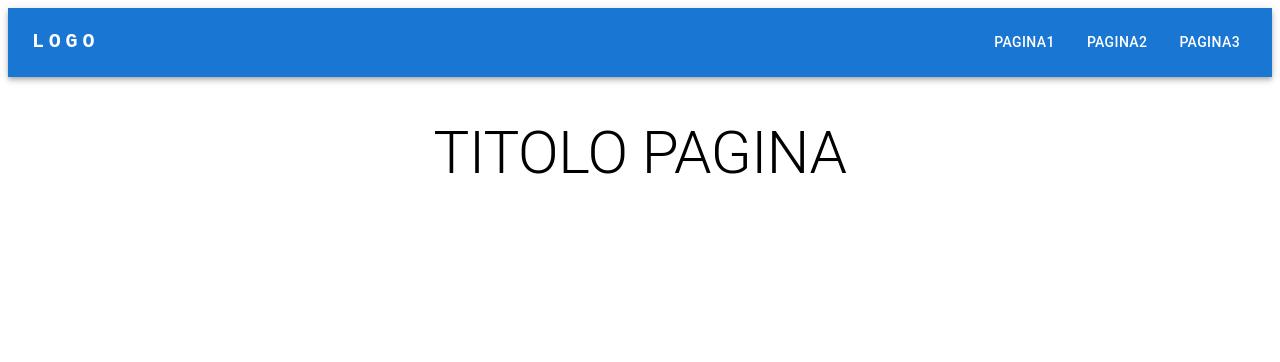
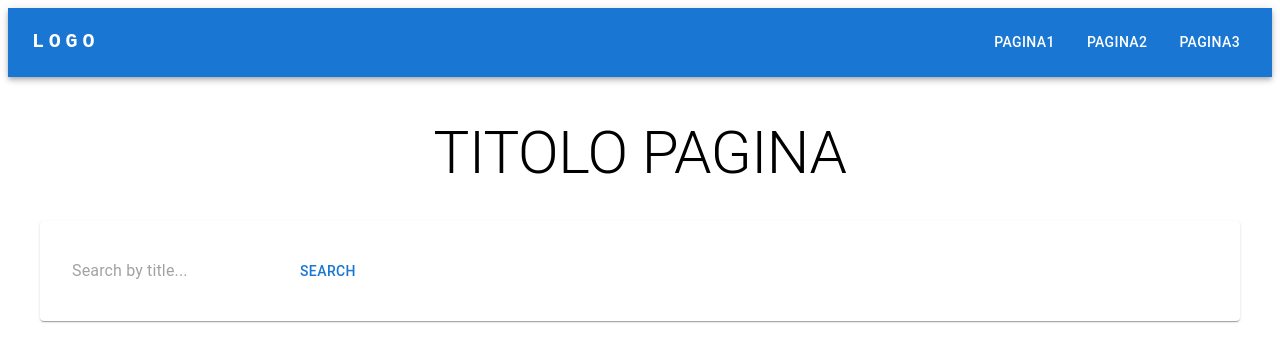
Before and after one commit to g-piras/PokemonApi, a React (Create React App) app: page / in a window 1280 px wide. Shown: the top 362 px of the page. Built offline with nearby package versions, Linux system fonts and the light colour scheme.

Commit message:
add api request, add router

```diff
--- a/src/App.tsx
+++ b/src/App.tsx
@@ -1,12 +1,16 @@
+import { BrowserRouter } from 'react-router-dom';
+
+import Router from './router/Router';
+import Navbar from './components/Navbar';
 import { Fragment } from 'react';
-import Navbar from './components/Navbar';
-import HomePage from './pages/HomePage';
 
 function App() {
   return (
     <Fragment>
       <Navbar />
-      <HomePage />
+      <BrowserRouter>
+        <Router />
+      </BrowserRouter>
     </Fragment>
   );
 }
--- /dev/null
+++ b/src/api/index.ts
@@ -0,0 +1,23 @@
+const BASE_URL = 'https://pokeapi.co/api/v2/'
+
+export const getPokemonBySearch = async (query: string) => {
+    query = query.trim()
+
+    if (query.length === 0) return []
+
+    const res = await fetch(`${BASE_URL}/pokemon/${query}`)
+
+    const data: any = await (res.json())
+
+    return data
+
+}
+export const getAllPokemons = async () => {
+
+    const res = await fetch(`${BASE_URL}/pokemon/`)
+
+    const data: any = await (res.json())
+
+    return data
+
+}
--- /dev/null
+++ b/src/models/page_one/PokemonsType.ts
@@ -0,0 +1,4 @@
+export type PokemonsType = {
+    name: string,
+    url: string,
+}
--- /dev/null
+++ b/src/pages/DetailPage.tsx
@@ -0,0 +1,7 @@
+import React from 'react';
+
+const DetailPage = () => {
+  return <div>Dettaglio</div>;
+};
+
+export default DetailPage;
--- a/src/pages/HomePage.tsx
+++ b/src/pages/HomePage.tsx
@@ -1,8 +1,39 @@
-import { Grid, Typography } from '@mui/material';
+import {
+  Button,
+  FormControl,
+  Grid,
+  InputBase,
+  Paper,
+  Typography,
+  Box,
+} from '@mui/material';
+import { useCallback, useEffect, useState } from 'react';
+import { getPokemonBySearch } from '../api';
+import { PokemonsType } from '../models/page_one/PokemonsType';
+import { Link, useSearchParams } from 'react-router-dom';
 
 const HomePage = () => {
+  //STATES
+  const [pokemons, setPokemons] = useState<PokemonsType[]>([]);
+  const [currentSearch, setCurrentSearch] = useSearchParams();
+
+  //SEARCH FUNCTION
+  const handleOnSearch = useCallback(() => {
+    getPokemonBySearch(currentSearch?.get('search') || '').then((res) =>
+      setPokemons(res)
+    );
+  }, [currentSearch]);
+
+  //DISABLED BUTTON
+  const isSearchButtonDisabled = () =>
+    currentSearch.get('search')?.trim().length === 0;
+
+  useEffect(() => {
+    console.log('pokemons', pokemons);
+  }, [pokemons]);
+
   return (
-    <Grid item container>
+    <Grid container>
       <Grid item xs={12}>
         <Typography
           variant='h2'
@@ -11,6 +42,35 @@ const HomePage = () => {
           Titolo Pagina
         </Typography>
       </Grid>
+      <Grid item xs={12} style={{ padding: '2em' }}>
+        <Paper
+          component='form'
+          sx={{ display: 'flex', alignItems: 'center' }}
+          style={{ padding: '2em' }}
+          autoComplete='off'
+          onSubmit={(e) => {
+            e.preventDefault();
+          }}
+        >
+          <FormControl>
+            <InputBase
+              id='outlined-basic'
+              placeholder='Search by title...'
+              //   onChange={(e) => handleOnSearchChange(e.target.value)}
+              value={currentSearch.get('search') || ''}
+              autoFocus
+            />
+          </FormControl>
+          <FormControl>
+            <Button
+              disabled={isSearchButtonDisabled()}
+              onClick={handleOnSearch}
+            >
+              Search
+            </Button>
+          </FormControl>
+        </Paper>
+      </Grid>
     </Grid>
   );
 };
--- /dev/null
+++ b/src/router/Router.js
@@ -0,0 +1,22 @@
+import { Routes, Route } from 'react-router-dom';
+
+import HomePage from '../pages/HomePage';
+import DetailPage from '../pages/DetailPage';
+
+const Router = () => {
+  return (
+    <Routes>
+      {/* HOME */}
+      <Route path='/' element={<HomePage />} />
+
+      {/* DETAIL */}
+      <Route path='/detail' element={<DetailPage />} />
+      {/* <Route path='/yachts/:id' element={<YachtDetailPage />} /> */}
+
+      {/* NotFound */}
+      {/* <Route path='*' element={<NotFoundPage />} /> */}
+    </Routes>
+  );
+};
+
+export default Router;
```
